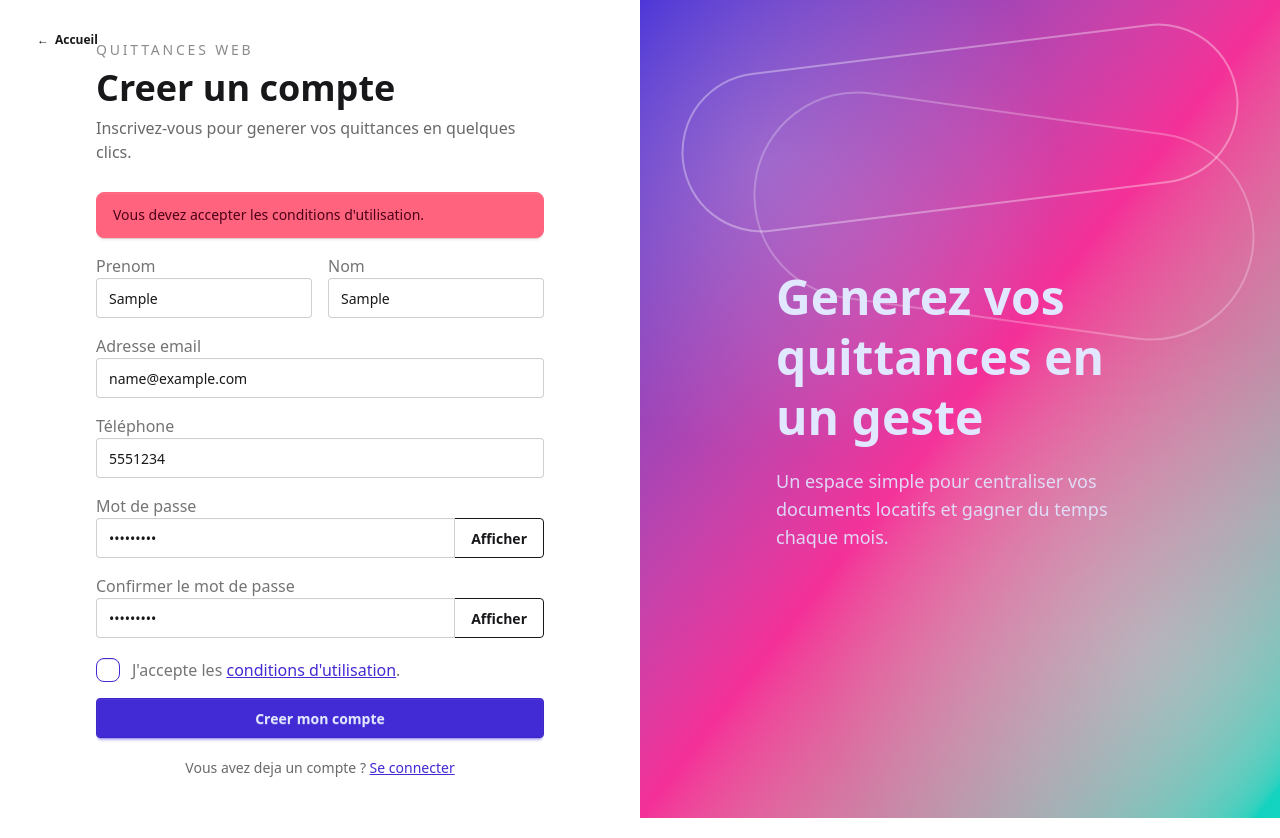
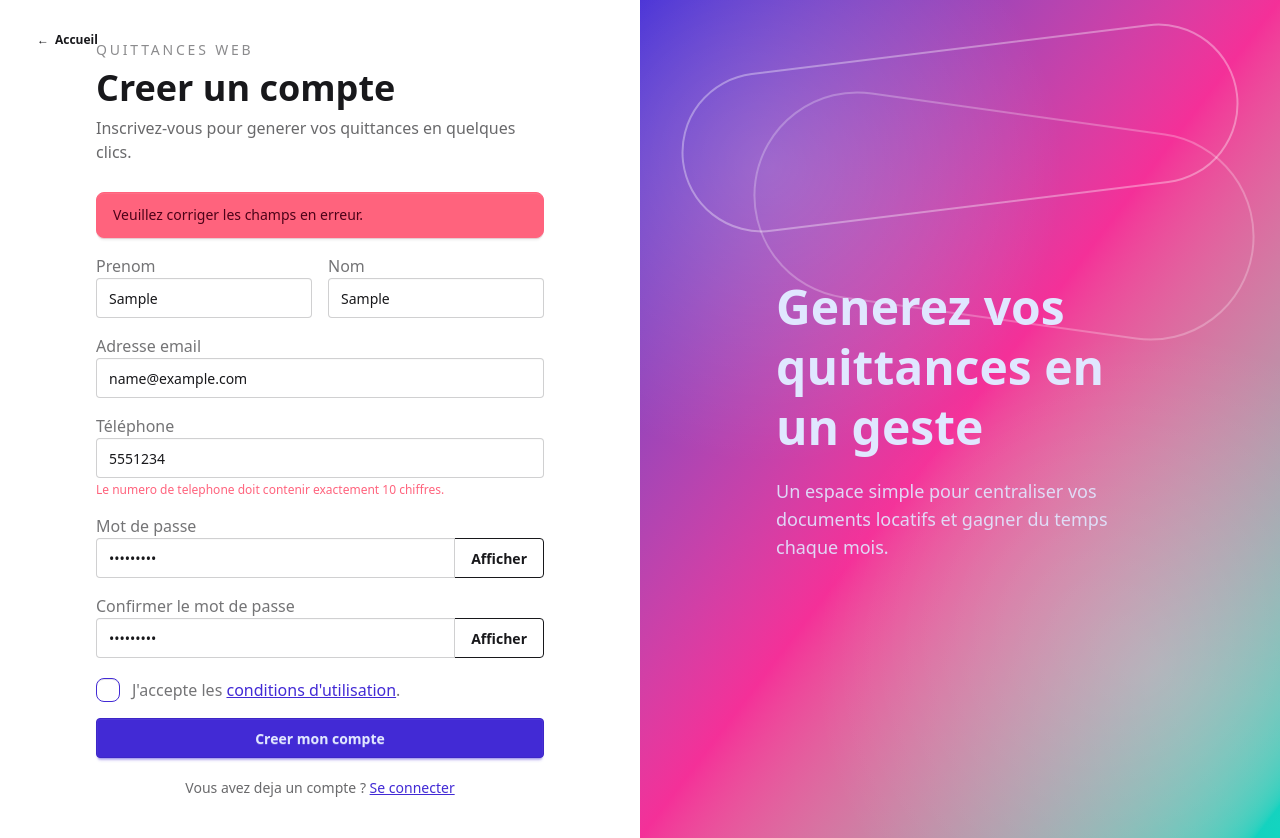
Before and after one commit to univ-smb-m1-isc-2026/quittances-web, a SvelteKit app: page /register in a window 1280 px wide. Both pictures are taken after typing "Sample", "Sample", "name@example.com", "5551234", "Sample123", "Sample123" into the empty fields and a click on the button "Creer mon compte". Built offline with nearby package versions, Linux system fonts and the light colour scheme; no server answers.

Commit message:
register page : messages d'erreurs quand input invalide

```diff
--- a/src/routes/register/+page.svelte
+++ b/src/routes/register/+page.svelte
@@ -13,18 +13,39 @@
 	let showConfirmPassword = false;
 	let isSubmitting = false;
 	let errorMessage = '';
+	let hasSubmitted = false;
+
+	$: trimmedEmail = email.trim();
+	$: emailError =
+		!trimmedEmail
+			? ''
+			: /^[^\s@]+@[^\s@]+\.[^\s@]+$/.test(trimmedEmail)
+				? ''
+				: 'Veuillez saisir une adresse email valide.';
+
+	$: phoneDigits = phone.replace(/\D/g, '');
+	$: phoneError =
+		!phone
+			? ''
+			: phoneDigits.length !== 10
+				? 'Le numero de telephone doit contenir exactement 10 chiffres.'
+				: '';
+
+	$: passwordError =
+		!password ? '' : password.length < 8 ? 'Le mot de passe doit contenir au moins 8 caracteres.' : '';
 
 	async function handleSubmit(event: SubmitEvent) {
 		event.preventDefault();
 		errorMessage = '';
+		hasSubmitted = true;
 
 		if (!firstName || !lastName || !email || !password || !confirmPassword) {
 			errorMessage = 'Merci de remplir tous les champs.';
 			return;
 		}
 
-		if (password.length < 8) {
-			errorMessage = 'Le mot de passe doit contenir au moins 8 caracteres.';
+		if (emailError || phoneError || passwordError) {
+			errorMessage = 'Veuillez corriger les champs en erreur.';
 			return;
 		}
 
@@ -136,6 +157,9 @@
 						autocomplete="email"
 						required
 					/>
+					{#if emailError && (hasSubmitted || trimmedEmail.length > 0)}
+						<p class="text-error text-xs mt-1">{emailError}</p>
+					{/if}
 				</label>
 
 				<label class="form-control w-full">
@@ -150,6 +174,9 @@
 						autocomplete="tel"
 						required
 					/>
+					{#if phoneError && (hasSubmitted || phone.length > 0)}
+						<p class="text-error text-xs mt-1">{phoneError}</p>
+					{/if}
 				</label>
 
 				<label class="form-control w-full">
@@ -176,6 +203,9 @@
 							{showPassword ? 'Masquer' : 'Afficher'}
 						</button>
 					</div>
+					{#if passwordError && (hasSubmitted || password.length > 0)}
+						<p class="text-error text-xs mt-1">{passwordError}</p>
+					{/if}
 				</label>
 
 				<label class="form-control w-full">
```
